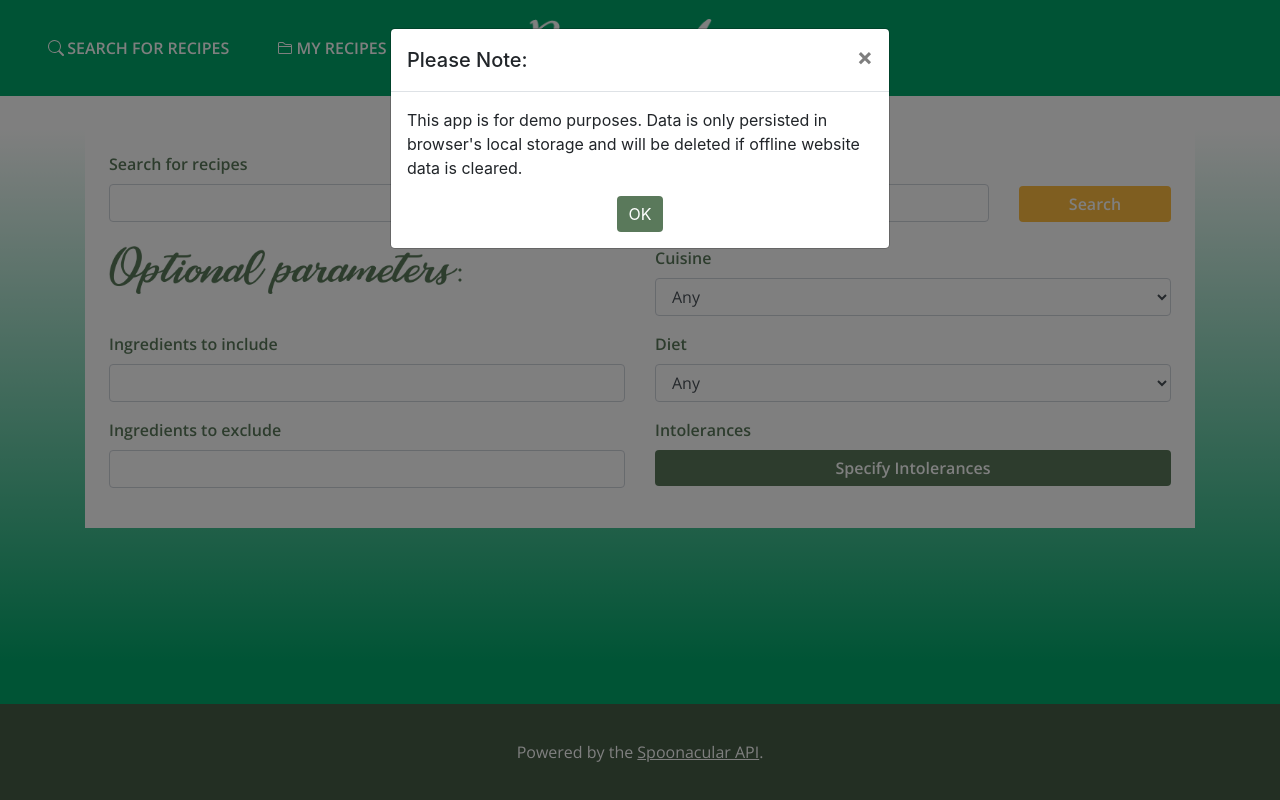
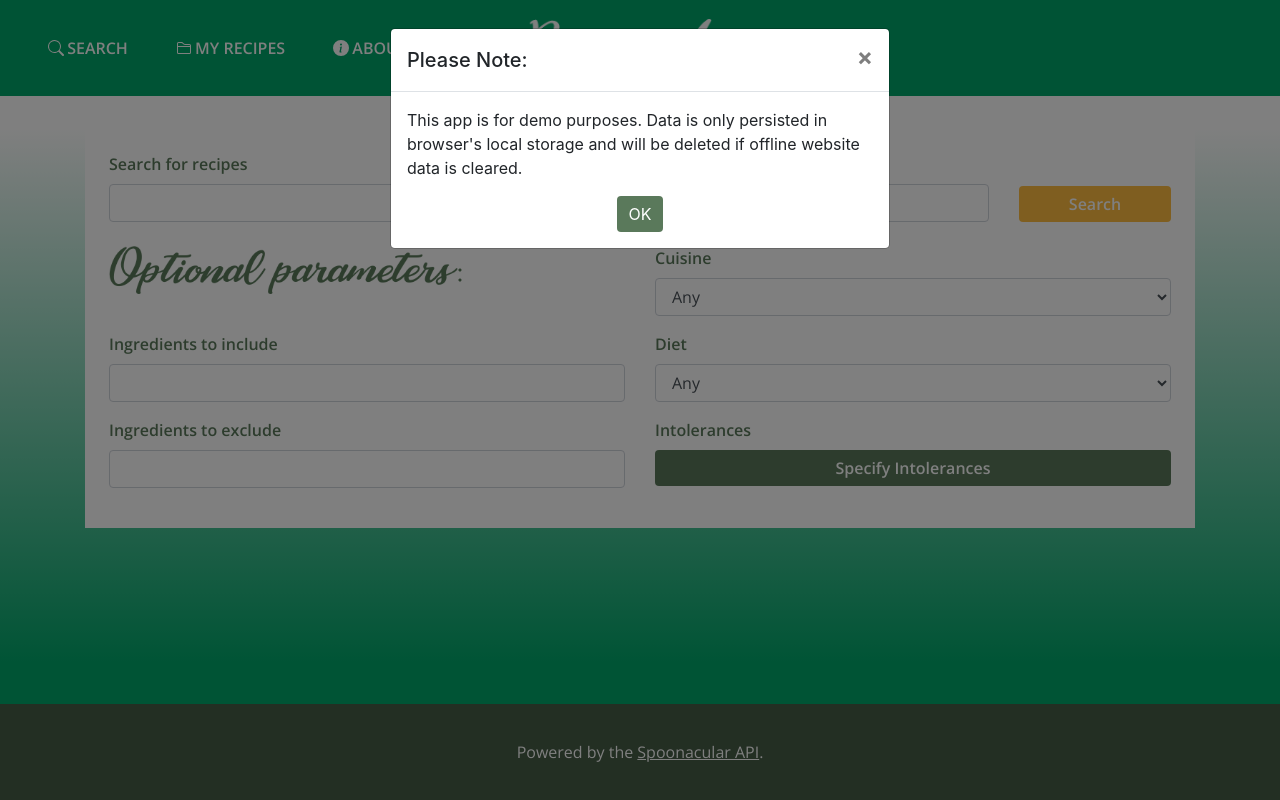
Before and after one commit to mjikhare/recipe-demo-app, a Vue app: page / in a window 1280 px wide. Built offline with nearby package versions, Linux system fonts and the light colour scheme.

Commit message:
created about page

```diff
--- a/src/App.vue
+++ b/src/App.vue
@@ -16,7 +16,7 @@
                 d="M11.742 10.344a6.5 6.5 0 1 0-1.397 1.398h-.001c.03.04.062.078.098.115l3.85 3.85a1 1 0 0 0 1.415-1.414l-3.85-3.85a1.007 1.007 0 0 0-.115-.1zM12 6.5a5.5 5.5 0 1 1-11 0 5.5 5.5 0 0 1 11 0z"
               />
             </svg>
-            SEARCH FOR RECIPES</a
+            SEARCH</a
           >
         </li>
         <li @click="tab = 2">
@@ -36,13 +36,31 @@
             MY RECIPES</a
           >
         </li>
+        <li @click="tab = 3">
+          <a
+            ><svg
+              xmlns="http://www.w3.org/2000/svg"
+              width="16"
+              height="16"
+              fill="currentColor"
+              class="bi bi-info-circle-fill"
+              viewBox="0 0 16 16"
+            >
+              <path
+                d="M8 16A8 8 0 1 0 8 0a8 8 0 0 0 0 16zm.93-9.412-1 4.705c-.07.34.029.533.304.533.194 0 .487-.07.686-.246l-.088.416c-.287.346-.92.598-1.465.598-.703 0-1.002-.422-.808-1.319l.738-3.468c.064-.293.006-.399-.287-.47l-.451-.081.082-.381 2.29-.287zM8 5.5a1 1 0 1 1 0-2 1 1 0 0 1 0 2z"
+              />
+            </svg>
+            ABOUT</a
+          >
+        </li>
       </ul>
       <img src="./assets/logo.png" class="logo" alt="Recipe App Logo" />
     </header>
     <main class="main-container container">
       <keep-alive>
-        <Browse v-if="tab == 1"></Browse>
-        <Saved v-else></Saved>
+        <BrowsePage v-if="tab == 1"></BrowsePage>
+        <SavedPage v-if="tab == 2"></SavedPage>
+        <AboutPage v-if="tab == 3"></AboutPage>
       </keep-alive>
     </main>
     <footer class="text-center">
@@ -63,8 +81,9 @@
 </template>
 
 <script>
-import Browse from "./components/BrowsePage.vue";
-import Saved from "./components/SavedPage.vue";
+import BrowsePage from "./components/BrowsePage.vue";
+import SavedPage from "./components/SavedPage.vue";
+import AboutPage from "./components/AboutPage.vue";
 export default {
   data() {
     return {
@@ -73,8 +92,9 @@ export default {
     };
   },
   components: {
-    Browse,
-    Saved,
+    BrowsePage,
+    SavedPage,
+    AboutPage,
   },
   created() {
     if (!localStorage.getItem("recipe-app-warning-given")) {
@@ -96,8 +116,7 @@ export default {
 </script>
 
 <style>
-@import url("https://fonts.googleapis.com/css2?family=Open+Sans:wght@300;400;600;700&display=swap");
-/* https://fonts.google.com/specimen/Open+Sans?standard-styles=&selection.family=Open+Sans:wght@300;400;600;700 */
+@import url("https://fonts.googleapis.com/css2?family=Open+Sans:ital,wght@0,300;0,400;0,600;0,700;1,600&display=swap");
 :root {
   --bg: #00a86b;
   --bg-light: #adffe1;
--- /dev/null
+++ b/src/components/AboutPage.vue
@@ -0,0 +1,34 @@
+<template>
+  <div class="about-wrapper">
+    <div class="about-text py-5 px-5">
+      <h3>Please Note:</h3>
+      <br />
+      <p>
+        This app is for demo purposes. Data is only persisted in browser's local
+        storage and will be deleted if offline website data is cleared.
+      </p>
+      <br />
+      <p>
+        <span class="font-italic"
+          >Built using Vue.js, Bootstrap and the Spoonacular API. <br />Mikhail
+          J., 2021</span
+        >
+      </p>
+    </div>
+  </div>
+</template>
+
+<script>
+export default {};
+</script>
+
+<style>
+.about-wrapper {
+  padding-top: 2rem;
+  min-height: calc(100vh - var(--nav-height) - var(--footer-height));
+}
+.about-text {
+  background-color: var(--my-light);
+  font-weight: 600;
+}
+</style>
--- a/src/components/BrowsePage.vue
+++ b/src/components/BrowsePage.vue
@@ -44,18 +44,18 @@
 
           <div class="form-group">
             <label for="includeIngredients">Ingredients to include</label>
-            <MultiSearch
+            <BrowsePageMultiSearch
               v-model="model.includeIngredients"
               id="includeIngredients"
-            ></MultiSearch>
+            ></BrowsePageMultiSearch>
           </div>
 
           <div class="form-group">
             <label for="excludeIngredients">Ingredients to exclude</label>
-            <MultiSearch
+            <BrowsePageMultiSearch
               v-model="model.excludeIngredients"
               id="excludeIngredients"
-            ></MultiSearch>
+            ></BrowsePageMultiSearch>
           </div>
         </div>
         <div class="col-12 col-md-6">
@@ -165,12 +165,12 @@
 </template>
 
 <script>
-import MultiSearch from "./BrowsePageMultiSearch.vue";
+import BrowsePageMultiSearch from "./BrowsePageMultiSearch.vue";
 import ViewRecipe from "./ViewRecipe.vue";
 import EditRecipe from "./EditRecipe.vue";
 export default {
   components: {
-    MultiSearch,
+    BrowsePageMultiSearch,
     ViewRecipe,
     EditRecipe,
   },
--- a/src/components/ViewRecipe.vue
+++ b/src/components/ViewRecipe.vue
@@ -185,11 +185,11 @@
       hide-footer
       header-class="convert-modal-header"
     >
-      <Converter
+      <ViewRecipeConverter
         :ingredients-prop="recipe.ingredients"
         @conversionDone="conversionDone"
         @close="openConverter = false"
-      ></Converter>
+      ></ViewRecipeConverter>
     </b-modal>
 
     <b-modal
@@ -208,9 +208,9 @@
 </template>
 
 <script>
-import Converter from "./ViewRecipeConverter.vue";
+import ViewRecipeConverter from "./ViewRecipeConverter.vue";
 export default {
-  components: { Converter },
+  components: { ViewRecipeConverter },
   props: ["recipeId", "recipeLocalid"],
   emits: ["closeRecipe", "editRecipe"],
   data() {
```
